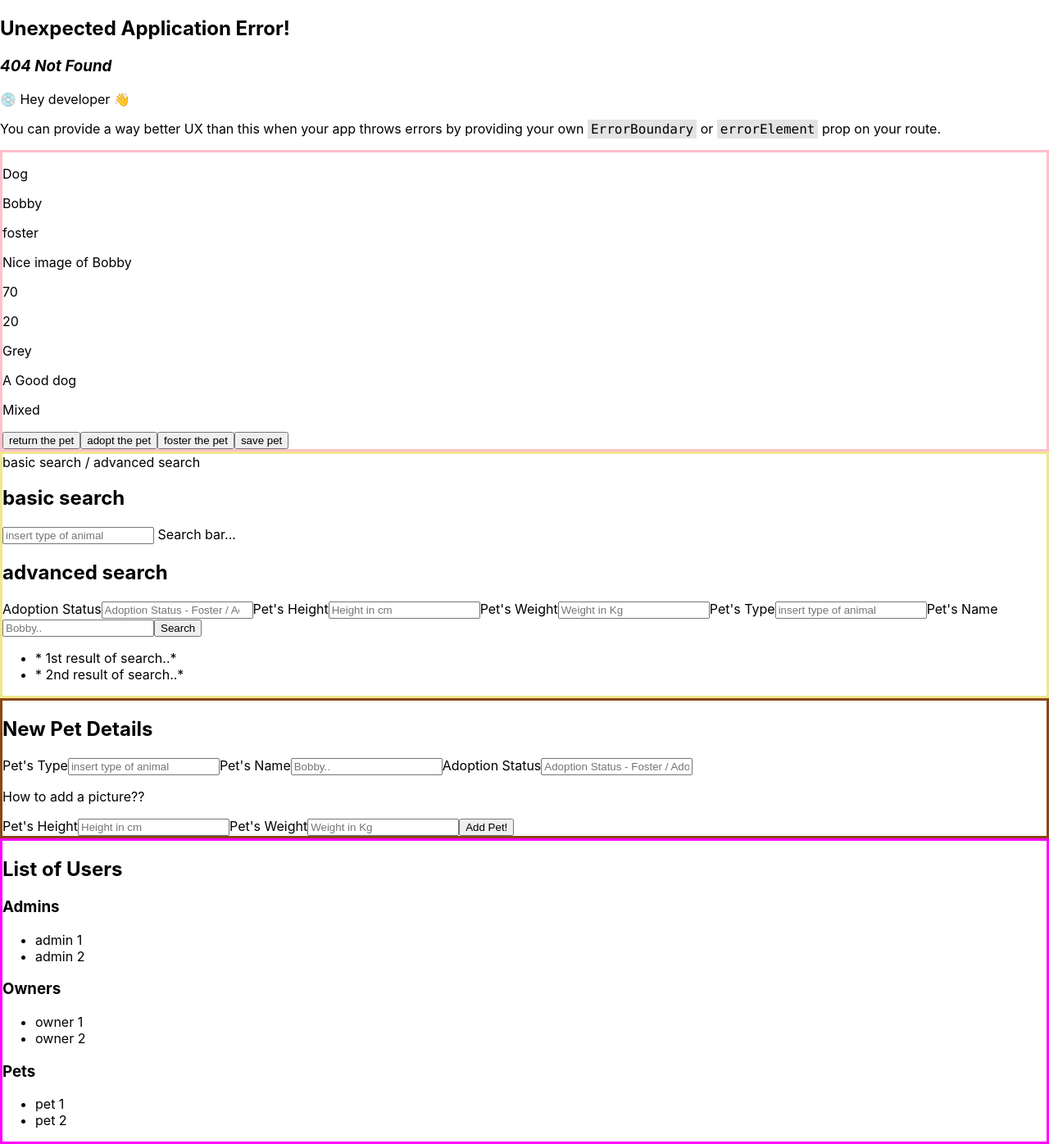
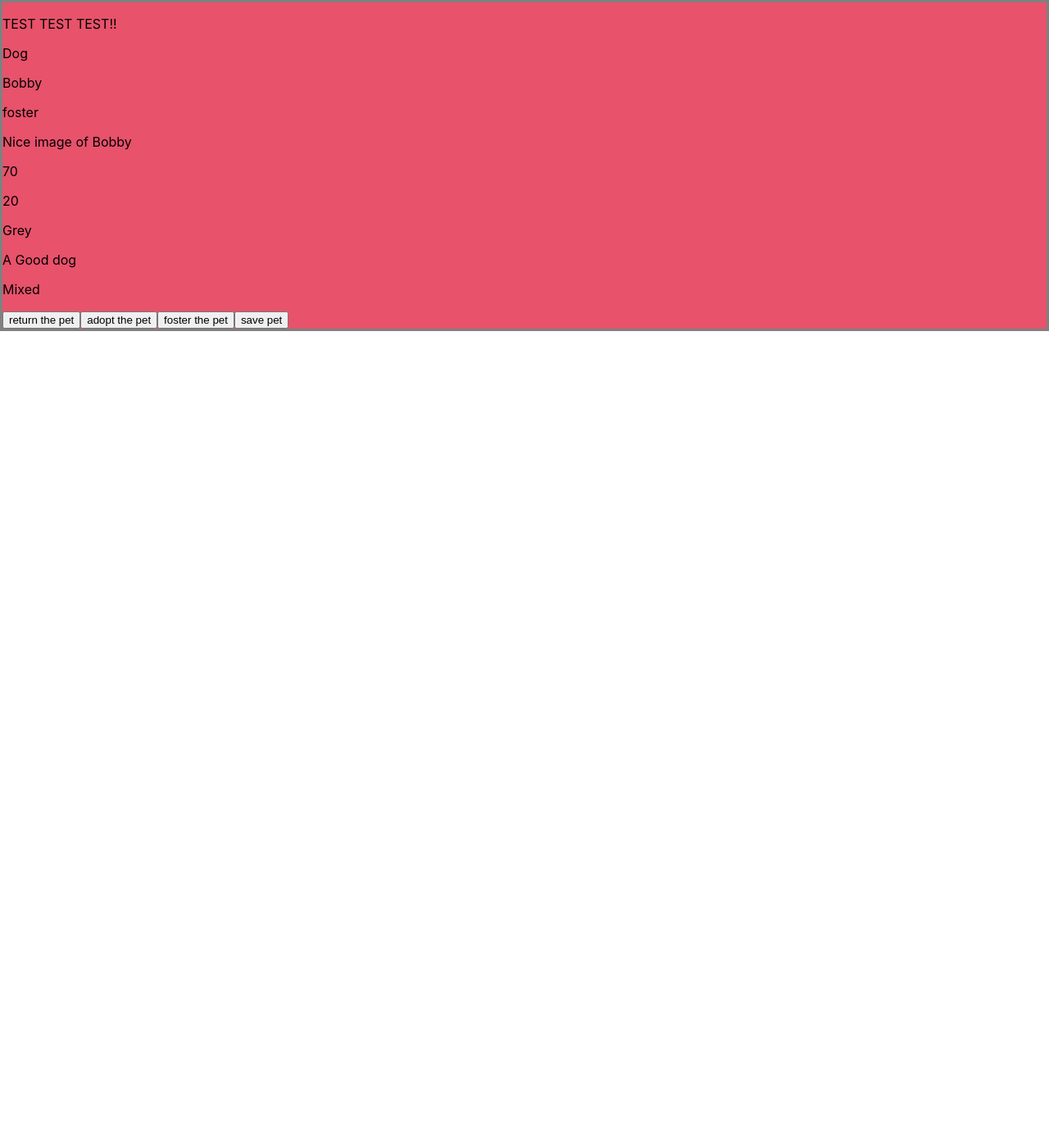
Before and after one commit to mark-itc/pat-addoption-ZeevGinzburg, a React (Create React App) app in the folder Frontend/pet-addoption-platform-zeev/: page /pet-page in a window 1280 px wide. Before the commit this address had no page. Shown: the whole page at 82% size. After the commit the page ends 800 px from the top, so only its background shows below. Built offline with nearby package versions, Linux system fonts and the light colour scheme.

Commit message:
seperate basic HTML to differeng pages-routs

```diff
--- a/Frontend/pet-addoption-platform-zeev/src/App.css
+++ b/Frontend/pet-addoption-platform-zeev/src/App.css
@@ -46,12 +46,14 @@ div.profile-setting-page-content {
 }
 div.my-pets-page-temp {
     border: 3px solid #fff00f;
+    background-color: palevioletred;
 }
 div.card-container {
     border: 3px solid black;
 }
 div.pet-page {
-    border: 3px solid pink;
+    border: 3px solid gray;
+    background-color: rgb(232, 82, 107) ;
 }
 div.search-page-temp {
     border: 3px solid khaki;
--- a/Frontend/pet-addoption-platform-zeev/src/App.js
+++ b/Frontend/pet-addoption-platform-zeev/src/App.js
@@ -4,9 +4,10 @@ import { createBrowserRouter, RouterProvider, Route, Routes } from "react-router
 import HomePage from './pages/homepage';
 import ProfileSettingsPage from './pages/profile-settings-page';
 import MyPetsPage from './pages/my-pets-page';
-
-
-
+import PetPage from './pages/pet-page';
+import SearchPage from './pages/search-page';
+import AddPet from './pages/add-pet';
+import Dashboard from './pages/dashboard';
 const pets = [
   {
     name:"Bobby",
@@ -40,93 +41,30 @@ function App() {
       path: "/my-pets",
       element: <MyPetsPage />
     },
+    {
+      // need to be dynamic for each pet.. like with the companies in the stock assignment
+      //maybe change the name?
+      path: "/pet-page",
+      element: <PetPage />
+    },
+    {
+      path: "/search",
+      element: <SearchPage />
+    },
+    {
+      path: "/admin-add-pet",
+      element: <AddPet />
+    },
+    {
+      path: "/admin-dashboard",
+      element: <Dashboard />
+    },
   ]);
 
   return (
     <>
     <RouterProvider router={router} />
-
-
-        <div className="pet-page">
-          <p className="pet's Type">{pets[0].type}</p>
-          <p className="pet's name">{pets[0].name}</p>
-          <p className="pet's status">{pets[0].status}</p>
-          <p className="pet's image">{pets[0].image}</p>
-          <p className="pet's height">{pets[0].height}</p>
-          <p className="pet's weight">{pets[0].weight}</p>
-          <p className="pet's Color">{pets[0].color}</p>
-          <p className="pet's Bio">{pets[0].bio}</p>
-          <p className="pet's Hypoallergenic">{pets[0].Hypoallergenic}</p>
-          <p className="pet's dietary restrictions">{pets[0].dietaryRestrictions}</p>
-          <p className="pet's breed">{pets[0].breed}</p>
-          <button>return the pet</button>
-          <button>adopt the pet</button>
-          <button>foster the pet</button>
-          <button>save pet</button>
-        </div>
-        <div className="search-page-temp">
-          <div className="search-bar">
-            basic search / advanced search
-            <h2>basic search</h2>
-            <input type="search" name="" placeholder="insert type of animal"></input> Search bar...
-            <h2>advanced search</h2>
-            <label name="status" >Adoption Status</label>
-            <input type="search" name="status" placeholder="Adoption Status - Foster / Adopted / Waitnig to adoption.."></input>
-            <label name="height" >Pet's Height</label>
-            <input type="search" name="height" placeholder="Height in cm"></input>
-            <label name="weight" >Pet's Weight</label>
-            <input type="search" name="weight" placeholder="Weight in Kg"></input>
-            <label name="type" >Pet's Type</label>
-            <input type="search" name="type" placeholder="insert type of animal"></input>
-            <label name="name" >Pet's Name</label>
-            <input type="search" name="name" placeholder="Bobby.."></input>
-
-            <button>Search</button>
-          </div>
-          <div className="search-results">
-            <ul>
-              <li>* 1st result of search..*</li>
-              <li>* 2nd result of search..*</li>
-            </ul>
-          </div>
-
-        </div>
-        <div className="admin-page-adding-pets">
-          <form className="form-for-adding-pets">
-          <h2>New Pet Details</h2>
-            <label name="type" >Pet's Type</label>
-            <input type="text" name="type" placeholder="insert type of animal"></input>
-            <label name="name" >Pet's Name</label>
-            <input type="text" name="name" placeholder="Bobby.."></input>
-            <label name="status" >Adoption Status</label>
-            <input type="text" name="status" placeholder="Adoption Status - Foster / Adopted / Waitnig to adoption.."></input>
-            <p>How to add a picture??</p>
-            <label name="height" >Pet's Height</label>
-            <input type="number" name="height" placeholder="Height in cm"></input>
-            <label name="weight" >Pet's Weight</label>
-            <input type="number" name="weight" placeholder="Weight in Kg"></input>
-            <button>Add Pet!</button>
-          </form>
-        </div>
-        <div className="admin-page-dashboard">
-          <h2>List of Users</h2>
-          <h3>Admins</h3>
-          <ul>
-            <li>admin 1</li>
-            <li>admin 2</li>
-          </ul>
-          <h3>Owners</h3>
-          <ul>
-            <li>owner 1</li>
-            <li>owner 2</li>
-          </ul>
-          <h3>Pets</h3>
-          <ul>
-            <li>pet 1</li>
-            <li>pet 2</li>
-          </ul>
-        </div>
-        </>
+    </>
     );
 }
 
--- /dev/null
+++ b/Frontend/pet-addoption-platform-zeev/src/pages/add-pet.jsx
@@ -0,0 +1,22 @@
+function AddPet() {
+    return(
+                <div className="admin-page-adding-pets">
+          <form className="form-for-adding-pets">
+          <h2>New Pet Details</h2>
+            <label name="type" >Pet's Type</label>
+            <input type="text" name="type" placeholder="insert type of animal"></input>
+            <label name="name" >Pet's Name</label>
+            <input type="text" name="name" placeholder="Bobby.."></input>
+            <label name="status" >Adoption Status</label>
+            <input type="text" name="status" placeholder="Adoption Status - Foster / Adopted / Waitnig to adoption.."></input>
+            <p>How to add a picture??</p>
+            <label name="height" >Pet's Height</label>
+            <input type="number" name="height" placeholder="Height in cm"></input>
+            <label name="weight" >Pet's Weight</label>
+            <input type="number" name="weight" placeholder="Weight in Kg"></input>
+            <button>Add Pet!</button>
+          </form>
+        </div>
+    );
+}
+export default AddPet;
--- /dev/null
+++ b/Frontend/pet-addoption-platform-zeev/src/pages/dashboard.jsx
@@ -0,0 +1,25 @@
+function Dashboard() {
+    return(
+        <div className="admin-page-dashboard">
+        <h2>List of Users</h2>
+        <h3>Admins</h3>
+        <ul>
+          <li>admin 1</li>
+          <li>admin 2</li>
+        </ul>
+        <h3>Owners</h3>
+        <ul>
+          <li>owner 1</li>
+          <li>owner 2</li>
+        </ul>
+        <h3>Pets</h3>
+        <ul>
+          <li>pet 1</li>
+          <li>pet 2</li>
+        </ul>
+      </div>
+
+    );
+
+}
+export default Dashboard;
--- a/Frontend/pet-addoption-platform-zeev/src/pages/my-pets-page.jsx
+++ b/Frontend/pet-addoption-platform-zeev/src/pages/my-pets-page.jsx
@@ -1,3 +1,4 @@
+//need to make the pets array a context or props - and after that it need to be taken from the server...
 const pets = [
     {
       name:"Bobby",
--- /dev/null
+++ b/Frontend/pet-addoption-platform-zeev/src/pages/pet-page.jsx
@@ -0,0 +1,45 @@
+//need to make the pets array a context or props - and after that it need to be taken from the server...
+const pets = [
+    {
+      name:"Bobby",
+      image:"Nice image of Bobby",
+      status: "foster",
+      type: "Dog",
+      height: 70,
+      weight: 20,
+      color: "Grey",
+      bio: "A Good dog",
+      hypoallergenic: true,
+      dietaryRestrictions: "",
+      breed: "Mixed",
+      id: 1
+  },
+
+  ]
+
+
+function PetPage() {
+     return (
+    <div className="pet-page">
+    <p>TEST TEST TEST!!</p>
+    <p className="pet's Type">{pets[0].type}</p>
+    <p className="pet's name">{pets[0].name}</p>
+    <p className="pet's status">{pets[0].status}</p>
+    <p className="pet's image">{pets[0].image}</p>
+    <p className="pet's height">{pets[0].height}</p>
+    <p className="pet's weight">{pets[0].weight}</p>
+    <p className="pet's Color">{pets[0].color}</p>
+    <p className="pet's Bio">{pets[0].bio}</p>
+    <p className="pet's Hypoallergenic">{pets[0].Hypoallergenic}</p>
+    <p className="pet's dietary restrictions">{pets[0].dietaryRestrictions}</p>
+    <p className="pet's breed">{pets[0].breed}</p>
+    <button>return the pet</button>
+    <button>adopt the pet</button>
+    <button>foster the pet</button>
+    <button>save pet</button>
+  </div>
+  );
+
+}
+
+export default PetPage;
--- /dev/null
+++ b/Frontend/pet-addoption-platform-zeev/src/pages/search-page.jsx
@@ -0,0 +1,36 @@
+function SearchPage() {
+    return(
+
+        <div className="search-page-temp">
+          <div className="search-bar">
+            basic search / advanced search
+            <h2>basic search</h2>
+            <input type="search" name="" placeholder="insert type of animal"></input> Search bar...
+            <h2>advanced search</h2>
+            <label name="status" >Adoption Status</label>
+            <input type="search" name="status" placeholder="Adoption Status - Foster / Adopted / Waitnig to adoption.."></input>
+            <label name="height" >Pet's Height</label>
+            <input type="search" name="height" placeholder="Height in cm"></input>
+            <label name="weight" >Pet's Weight</label>
+            <input type="search" name="weight" placeholder="Weight in Kg"></input>
+            <label name="type" >Pet's Type</label>
+            <input type="search" name="type" placeholder="insert type of animal"></input>
+            <label name="name" >Pet's Name</label>
+            <input type="search" name="name" placeholder="Bobby.."></input>
+
+            <button>Search</button>
+          </div>
+          <div className="search-results">
+            <ul>
+              <li>* 1st result of search..*</li>
+              <li>* 2nd result of search..*</li>
+            </ul>
+          </div>
+
+        </div>
+
+
+    );
+}
+
+export default SearchPage;
```
